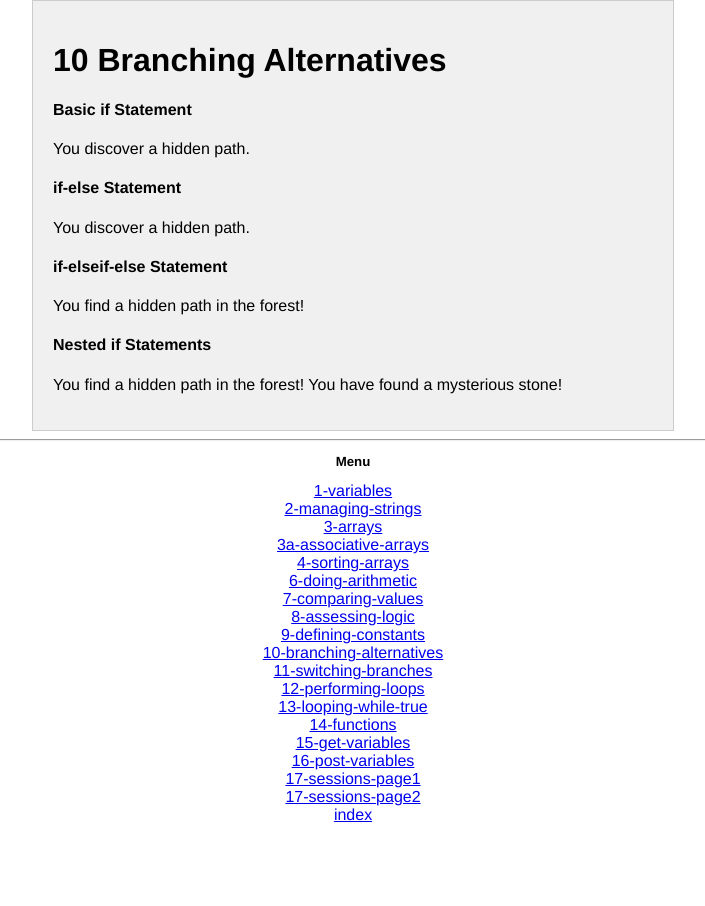
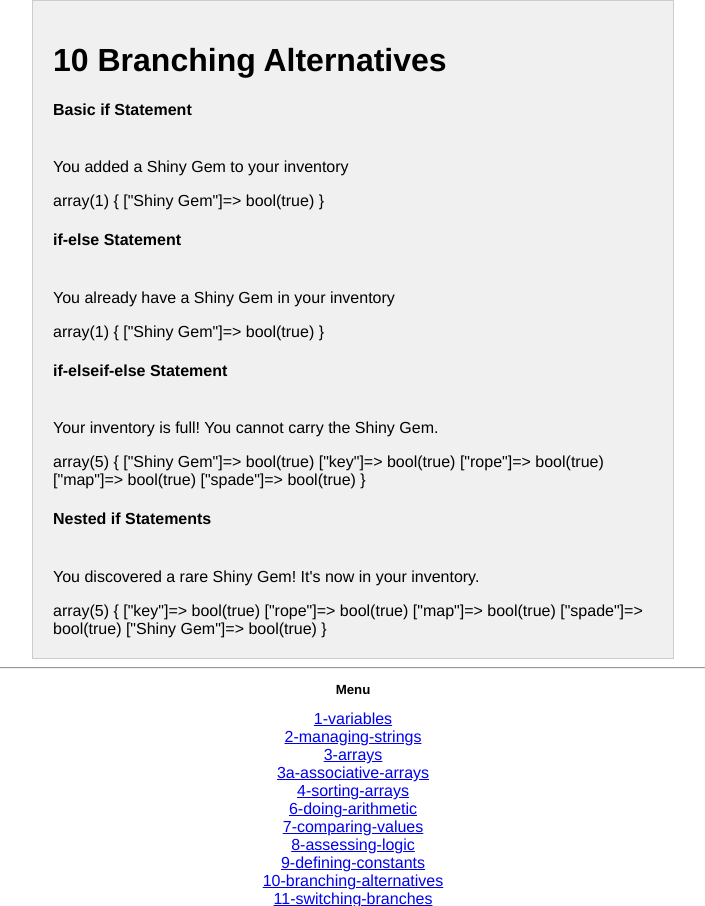
Before and after one commit to c7borg/adventure-game, a PHP site: page /tutorial/10-branching-alternatives.php in a window 1280 px wide. Shown: the top 906 px of the page, without its empty margins (287-992 px from the left). Before the commit the page ends 822 px from the top, so only its background shows below. Run offline with PHP 8.4, Linux system fonts and the light colour scheme.

Commit message:
Tutorial update to match blog and upcomming video

```diff
--- a/game.php
+++ b/game.php
@@ -169,7 +169,7 @@ if ($_SERVER["REQUEST_METHOD"] === "POST") {
     //Game reset
     if($control){
         session_destroy();
-        header("Location: nav.php");
+        header("Location: game.php");
         exit;
     }
     // Handle movement
@@ -252,7 +252,7 @@ if ($_SERVER["REQUEST_METHOD"] === "POST") {
 </head>
 <body>
     <div class="container">
-        <h1>PHP Adventure Game</h1>
+        <h1><img style="width:400px" src="images/phpquest-no-bg.png"></h1>
         <p><?php echo $message; ?></p>
         <p><?php echo $world[$_SESSION['current_area']]['description']; ?></p>
         <p>Inventory: <?php echo empty($_SESSION['inventory']) ? 'Nothing' : implode(", ", array_keys($_SESSION['inventory'])); ?></p>
@@ -280,7 +280,7 @@ if ($_SERVER["REQUEST_METHOD"] === "POST") {
         <button type="submit" name="control" value="quit">Quit</button>
         </form>
         <pre><?php
-        //print_r($_SESSION);
+        // var_dump($_SESSION);
         //print($world[$_SESSION['current_area']]['image'])
         ?></pre>
 
--- a/tutorial/1-variables.php
+++ b/tutorial/1-variables.php
@@ -11,7 +11,7 @@ $alive = true; // This is called a boolean which can be true or false
 
 
 // Game introduction
-echo "Welcome, <strong>{$playerName}!</strong> Your adventure begins with <strong>".$health."</strong> health points and <strong>$skillPoints</strong> skill points. Good luck!\n";
+echo "<p>Welcome, <strong>{$playerName}!</strong> Your adventure begins with <strong>".$health."</strong> health points and <strong>$skillPoints</strong> skill points. Good luck!</p>";
 
 include('includes/footer.php');
 ?>
--- a/tutorial/10-branching-alternatives.php
+++ b/tutorial/10-branching-alternatives.php
@@ -5,68 +5,105 @@ include('includes/header.php');
 
 echo "<h4>Basic if Statement</h4>";
 
-$action = "explore"; // This is the action the player chose
+$action = "give_item"; // This is the action the player chose
 $current_area = "forest";
+$inventory = [];
 
 // Define possible actions in each area
 $world = [
     "forest" => [
         "actions" => [
-            "explore" => "You discover a hidden path.",
+            "give_item" => "Shiny Gem",
+        ]
+    ],
+    "desert" => [
+        "actions" => [
+            "give_item" => "Map",
         ]
     ]
 ];
 
 if (isset($world[$current_area]["actions"][$action])) {
-    $message = $world[$current_area]["actions"][$action];
+    $item = $world[$current_area]["actions"][$action];
+    if (empty($inventory[$item])) {
+        $inventory[$item] = true; // Add item to inventory
+        $message = "<br>You added a $item to your inventory";
+    }
+
     echo "<p>$message</p>";
 }
-
+var_dump($inventory);
 
 echo "<h4>if-else Statement</h4>";
 
 if (isset($world[$current_area]["actions"][$action])) {
-    $message = $world[$current_area]["actions"][$action];
+    $item = $world[$current_area]["actions"][$action];
+    if (empty($inventory[$item])) {
+        $inventory[$item] = true; // Add item to inventory
+        $message = "<br>You added a $item to your inventory";
     } else {
-    $message = "Nothing happens.";
+        $message = "<br>You already have a $item in your inventory";
     }
 
     echo "<p>$message</p>";
+}
+var_dump($inventory);
 
 echo "<h4>if-elseif-else Statement</h4>";
 
-$current_area = "forest";
-$action = "explore";
+// Define the maximum inventory limit as a constant
+define('INVENTORY_LIMIT', 5);
+// Fill the inventory with items
+$inventory['key'] = true;
+$inventory['rope'] = true;
+$inventory['map'] = true;
+$inventory['spade'] = true;
 
-if ($action === "explore" && $current_area === "forest") {
-    $message = "You find a hidden path in the forest!";
-} elseif ($action === "explore" && $current_area === "desert") {
-    $message = "You see nothing but endless sand.";
+if (isset($world[$current_area]["actions"][$action])) {
+    $item = $world[$current_area]["actions"][$action];
+
+    if (empty($inventory[$item]) && count($inventory) < INVENTORY_LIMIT) {
+        $inventory[$item] = true; // Add item to inventory
+        $message = "<br>You added a $item to your inventory.";
+    } elseif (count($inventory) >= INVENTORY_LIMIT) {
+        $message = "<br>Your inventory is full! You cannot carry the $item.";
     } else {
-    $message = "Nothing happens.";
+        $message = "<br>You already have a $item in your inventory.";
     }
 
     echo "<p>$message</p>";
+}
+var_dump($inventory);
 
 echo "<h4>Nested if Statements</h4>";
 
-$current_area = "forest";
-$action = "explore";
-$found_item = true;
+unset($inventory['Shiny Gem']); //Remove the Shiny Gem
 
-if ($action === "explore" && $current_area === "forest") {
-    $message = "You find a hidden path in the forest!";
+if (isset($world[$current_area]["actions"][$action])) {
+    $item = $world[$current_area]["actions"][$action];
 
-    // Nested if to check if an item is found
-    if ($found_item) {
-        $item = "mysterious stone";
-        $message .= " You have found a $item!";
+    // Check if item is already in inventory
+    if (!empty($inventory[$item])) {
+        $message = "<br>You already have a $item in your inventory.";
+    } else {
+        // Nested condition: Check inventory space
+        if (count($inventory) < INVENTORY_LIMIT) {
+            // Another nested condition: Special items
+            if ($item === "Shiny Gem") {
+                $message = "<br>You discovered a rare $item! It's now in your inventory.";
+            } else {
+                $message = "<br>You added a $item to your inventory.";
             }
+            $inventory[$item] = true; // Add item to inventory
         } else {
-    $message = "Nothing happens.";
+            // Inventory full
+            $message = "<br>Your inventory is full! You cannot carry the $item.";
+        }
     }
 
     echo "<p>$message</p>";
+}
+var_dump($inventory);
 
 
 
--- a/tutorial/13-looping-while-true.php
+++ b/tutorial/13-looping-while-true.php
@@ -51,6 +51,7 @@ if ($hasFoundKey) {
     echo "You couldn't find the key within the allowed attempts.<br>";
 }
 
+
 //DEMO ABOVE
 include('includes/footer.php');
 ?>
--- a/tutorial/includes/header.php
+++ b/tutorial/includes/header.php
@@ -26,7 +26,7 @@
         background-color: #f0f0f0;
         border: 1px solid #ccc;
         width: 600px;
-        height: 700px; /* You can set this to auto if you want it to adjust based on content */
+        height: auto; /* You can set this to auto if you want it to adjust based on content */
     }
 
     footer {
```
Also changed, not shown: tutorial/11-switching-branches.php (+54 -0 lines), tutorial/2-managing-strings.php (+24 -23 lines), tutorial/3-arrays.php (+14 -1 lines), tutorial/3a-associative-arrays.php (+54 -37 lines), tutorial/4-sorting-arrays.php (+12 -26 lines), tutorial/6-doing-arithmetic.php (+14 -10 lines), tutorial/7-comparing-values.php (+6 -5 lines), tutorial/8-assessing-logic.php (+5 -2 lines), tutorial/9-defining-constants.php (+12 -3 lines), images/phpquest-no-bg.png (added). Lines whose indentation alone changed are shown as unchanged.
